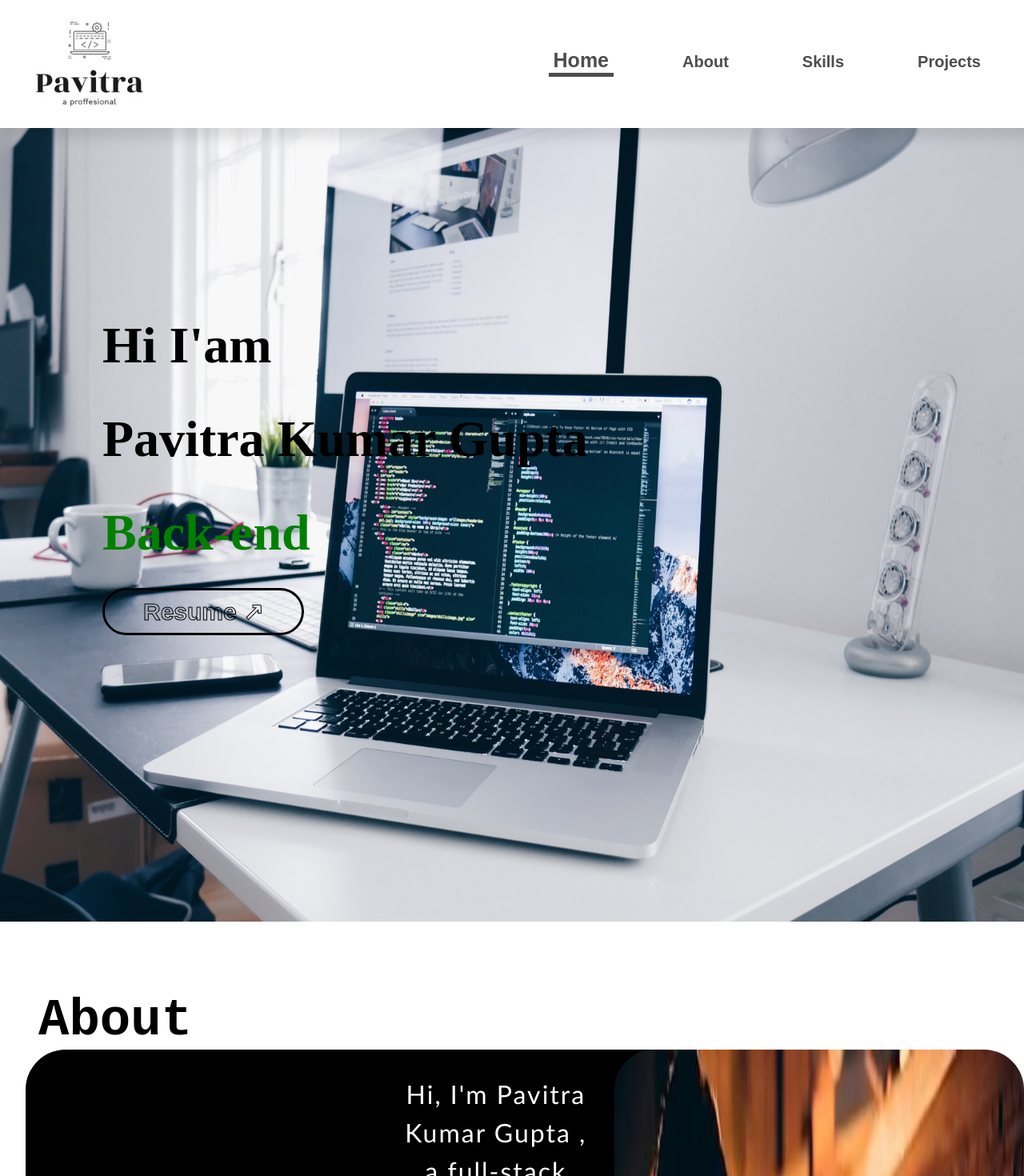
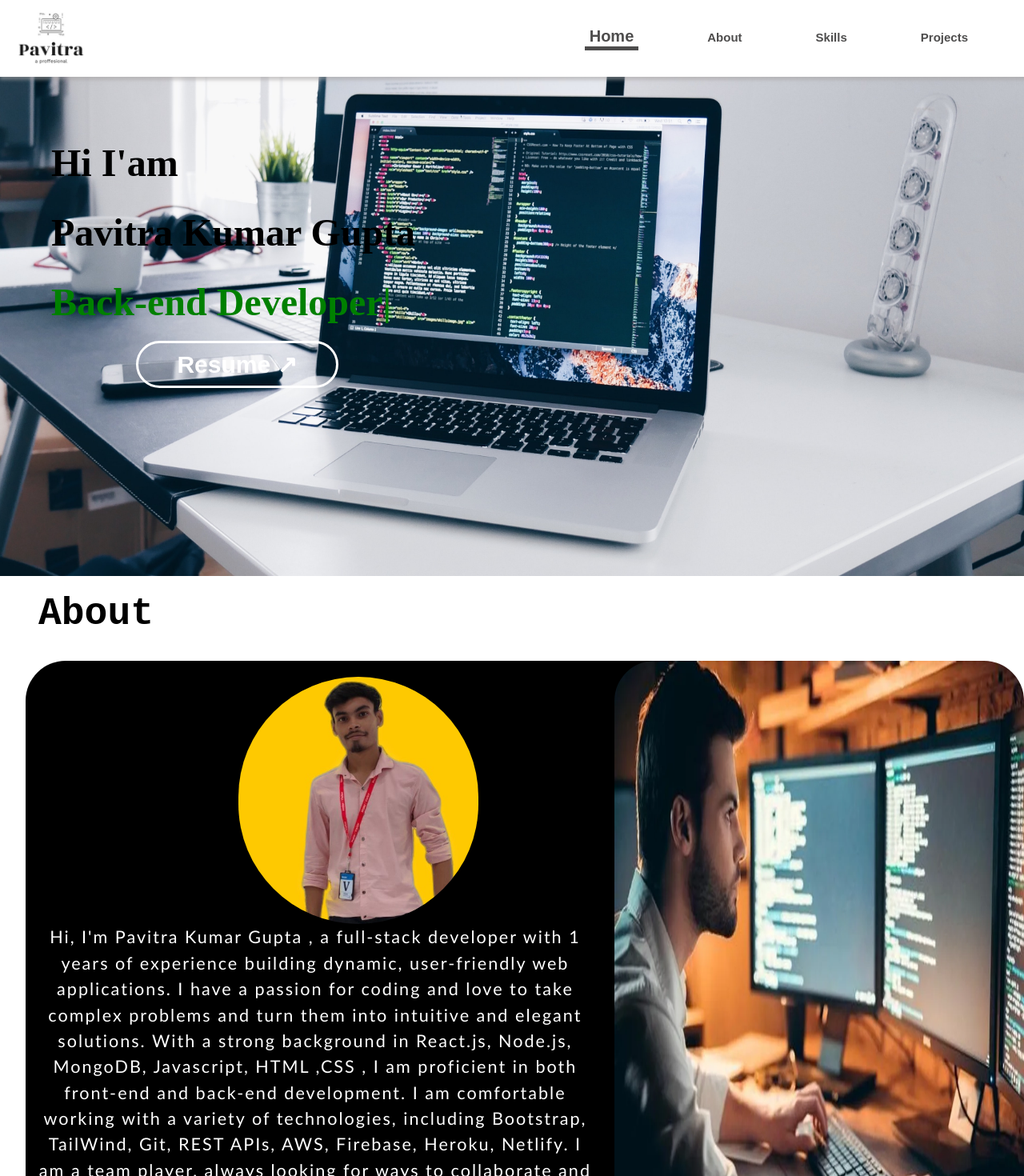
Before and after one commit to pavitrakumargupta/portfolio_web, a React (Create React App) app: page / in a window 1280 px wide. Shown: the top 1470 px of the page at 80% size. Built offline with nearby package versions, Linux system fonts and the light colour scheme; a web font is replaced by a local one.

Commit message:
done portfolio

```diff
--- a/src/App.css
+++ b/src/App.css
@@ -3,9 +3,9 @@
   overflow-x: hidden;
   display: flex;
   flex-direction: column;
-  gap: 12rem;
+  gap: 5rem;
 }
 html {
   scroll-behavior: smooth;
-  scroll-padding-top: 12rem;
+  scroll-padding-top: 6rem;
 }
--- a/src/components/aboutPage/aboutPage.css
+++ b/src/components/aboutPage/aboutPage.css
@@ -2,7 +2,12 @@
     padding: 0px;
     margin: 0px;
     position: relative;
-
+    top: -20rem;
+    background-color: white;
+    padding-top: 20px;
+    display: flex;
+    flex-direction: column;
+    gap: 2rem;
 }
 .about > h1{
     text-align: justify;
@@ -24,23 +29,23 @@
     width: 65%;
     margin: auto;
     display: flex;
-
-
-
+    flex-direction: column;
+    padding-top: 20px;
 }
 .about >.field>.textfield>p{
     font-family:'Gill Sans', 'Gill Sans MT', Calibri, 'Trebuchet MS', sans-serif;
-    font-size: 100%;
+    font-size: 90%;
     letter-spacing: 2px;
     line-height: 1.5;
-    width: 70%;
-    padding-right: 15%;
+    width: 83%;
+    text-align: center;
+    margin: auto;
+    margin-right: 15%;
 }
 .about >.field>.textfield>img{
     border-radius:55rem;
-    height: 450px;
-    margin: auto 1rem;
-
+    width: 300px;
+    margin: auto ;
 }
 .about >.field>img{
     border-radius: 50px;
@@ -67,7 +72,7 @@
     }
     .about >.field>.textfield{
         width: 95%;
-        padding-bottom: 20%;
+        padding-bottom: 30%;
         flex-wrap: wrap;
     }
     .about >.field>.textfield>img{
@@ -76,6 +81,6 @@
     }
     .about >.field>.textfield>p{
         width: 95%;
-        padding: 20px;
+        margin:  auto;
     }
 }
--- a/src/components/home_page/Homepage.css
+++ b/src/components/home_page/Homepage.css
@@ -2,44 +2,38 @@
   justify-content: center;
   text-align: center;
   min-width: 100vw;
-  min-height: 65rem;
+  height: 60rem;
   position: relative;
-  top: 7rem;
+  top: -13rem;
 
 }
 .home >img{
   width: 100%;
-  min-height: 65rem;
+  height: 60rem;
 }
 div > .intro{
   position: absolute;
-  left: 10%;
-  top: 15rem;
-  text-align: justify;
+  left: 5%;
+  top: 22rem;
   height: fit-content;
-  width: fit-content;
-  margin-bottom: 17rem;
 }
 div > .intro >button{
   background-color: transparent;
-
-
   width: fit-content;
   height: fit-content;
   padding: 0px;
   border: none;
   border-radius: 30px;
+
 }
 div > .intro >button>a{
   font-weight: 600;
   margin: 0px;
   padding: 10px  3rem;
   font-size: 30px;
-  color: transparent;
-  -webkit-text-stroke-width: 1px;
-  -webkit-text-stroke-color: rgb(0, 0, 0);
+  color: white;
   border-radius: 30px;
-  border: 3px solid black;
+  border: 3px solid rgb(255, 255, 255);
 }
 div > .intro >button>a:hover {
 
@@ -60,7 +54,7 @@ div > .intro >button>a:hover {
   body {
     font-family: 'Rocher';
     text-align: center;
-    font-size: 2rem;
+    font-size: 1.5rem;
     height: 100vh;
     display: flex;
     flex-direction: column;
--- a/src/components/home_page/Homepage.js
+++ b/src/components/home_page/Homepage.js
@@ -17,9 +17,9 @@ const Homepage = () => {
             1000, // Waits 1s
             'Back-end Developer', // Deletes 'One' and types 'Two'
             2000, // Waits 2s
-            'MERN stack Developer', // Types 'Three' without deleting 'Two'
+            'MERN-stack Developer', // Types 'Three' without deleting 'Two'
             2000,
-            'Full stack Developer',
+            'Full-stack Developer',
             2000,
             () => {
               console.log('Done typing!'); // Place optional callbacks anywhere in the array
--- a/src/components/navbar/Navbar.js
+++ b/src/components/navbar/Navbar.js
@@ -8,7 +8,7 @@ const Navbar = () => {
 
   const fieldStyle={
     borderBottom:"5px solid",
-    fontSize:"25px",
+    fontSize:"20px",
     marginTop:"-5px"
   }
   const [fieldsnameStyle,setfieldnameStyle]=useState({
--- a/src/components/navbar/navbar.css
+++ b/src/components/navbar/navbar.css
@@ -2,15 +2,14 @@
 nav{
     display: flex;
     justify-content: space-between;
-    padding: 0px 2rem;
-    gap: 7rem;
-    box-shadow: 0px 12px 15px rgba(0, 0, 0, 0.1);
+    padding: 0px 1rem;
+    box-shadow: 0px 4px 4px rgba(168, 165, 165, 0.55);
     background-color: white;
     z-index: 1;
     position: fixed;
     max-width: 100vw;
     min-width: 100vw;
-    min-height: 8rem;
+    height: 6rem;
     padding-right: 20px;
 }
 nav >img{
@@ -21,7 +20,6 @@ nav >img{
 }
 nav > .pages{
     display: flex;
-
     margin: auto 5rem;
     gap: 5rem;
 
@@ -30,7 +28,7 @@ nav > .pages >a > button{
     background-color: transparent;
     border: none;
     font-weight: 600;
-    font-size: 20px;
+    font-size: 15px;
     color: rgb(78, 77, 77);
 }
 
@@ -50,7 +48,7 @@ nav > .pages >a > button{
 
     display: none;
 }
-@media only screen and (max-width: 875px) {
+@media only screen and (max-width: 705px) {
     nav{
         display: flex;
         justify-content: space-between;
@@ -96,7 +94,7 @@ nav > .pages >a > button{
         position: absolute;
         padding-top: 70px;
         top: 0;
-        right: -50px;
+        right: -70px;
         background-color:  rgba(0,0,0,.5);
         flex-direction: column;
         visibility: hidden;
--- a/src/components/services/services.css
+++ b/src/components/services/services.css
@@ -3,7 +3,8 @@
     margin: 0px;
     min-height: max-content;
     font-family: 'Franklin Gothic Medium', 'Arial Narrow', Arial, sans-serif;
-
+    position: relative;
+    top: -20rem;
 }
 .service > h1{
     text-align: justify;
@@ -15,12 +16,13 @@
     display: flex;
     flex-wrap: wrap;
     margin: 40px 50px;
-    justify-content: space-evenly;
-    gap: 100px 10rem;
+    justify-content: space-around;
+    gap: 100px 7rem;
 }
 .service > .Projects>.project{
-    width: 400px;
-    box-shadow: 10px 20px 30px 30px rgba(0, 0, 0, 0.1);
+    width: 260px;
+    height: 535px;
+    box-shadow: 5px 5px 30px rgba(0, 0, 0, 0.5);
     border-radius: 50px;
     /* padding:10px; */
     color: rgb(48, 41, 41);
@@ -44,13 +46,19 @@
     border-radius: 50px;
     max-width: 100%;
     min-width: 100%;
-    height: 500px;
+    height: 60%;
     border-radius: 50px 50px 0px 0px;
 }
 .card_body{
-    margin: 10px;
+    margin:0px 10px;
+    margin-top: -30px;
 }
-.service p ,li,a{
+.service a{
     font-size: 20px;
 
+
 }
+.service p {
+    font-size: 17px;
+    margin-top: -30px;
+}
--- a/src/components/skills/skills.css
+++ b/src/components/skills/skills.css
@@ -3,6 +3,8 @@
     margin: 0px;
     min-height: max-content;
     font-family: 'Franklin Gothic Medium', 'Arial Narrow', Arial, sans-serif;
+    position: relative;
+    top: -20rem;
 }
 .skillspage > h1{
     margin: 0px 3rem;
```
